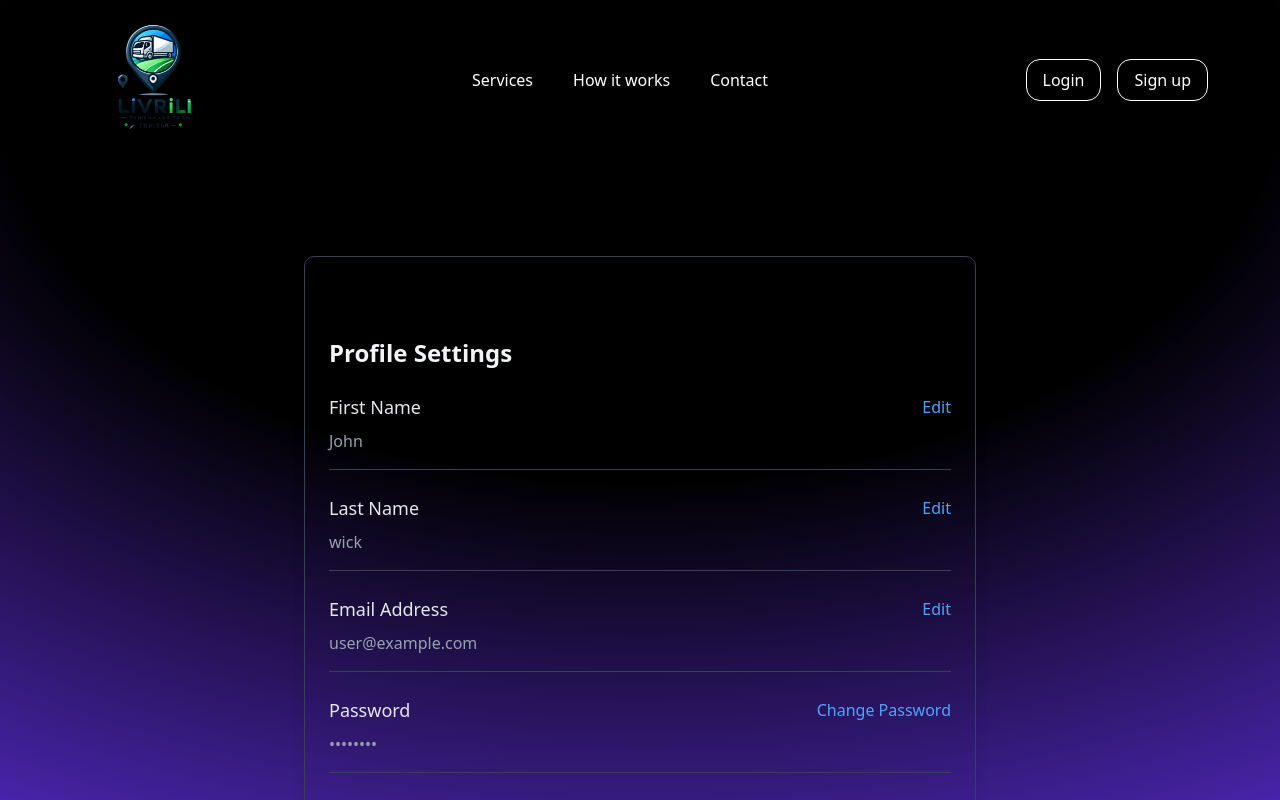
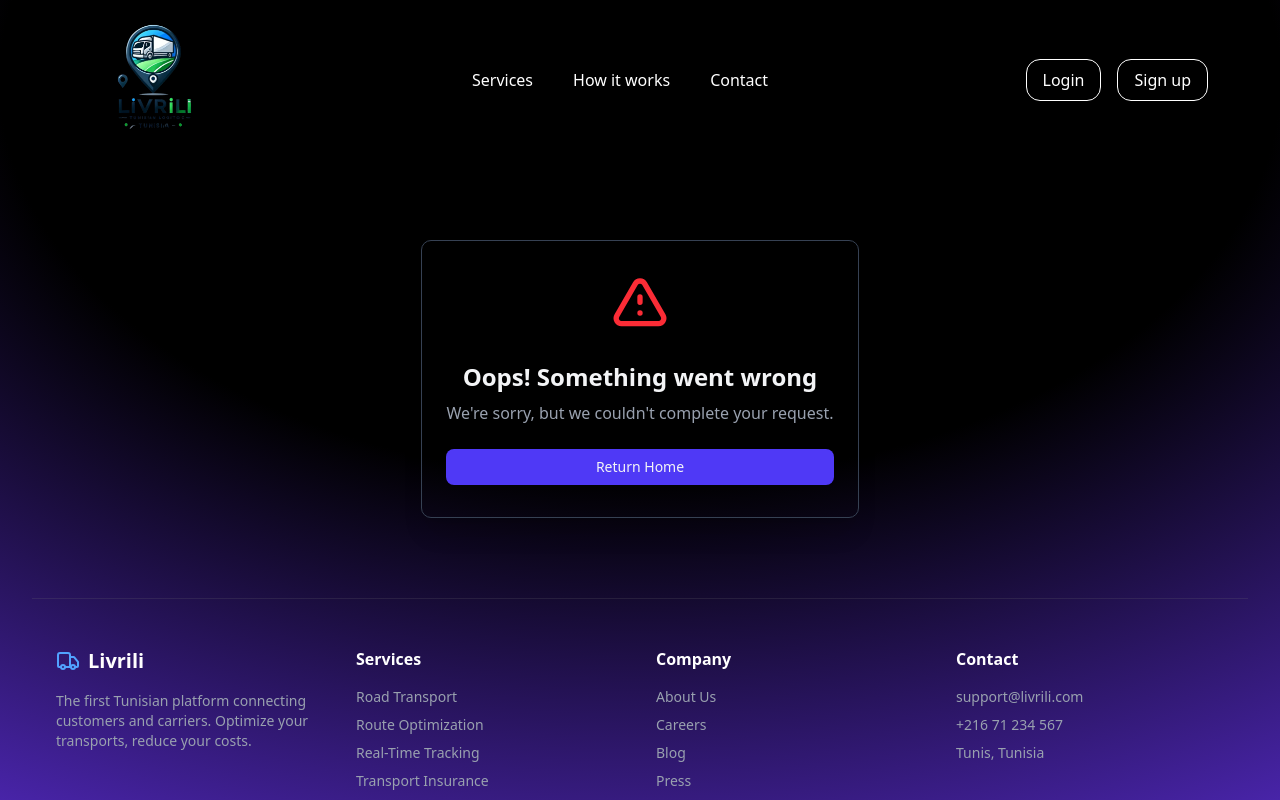
Before and after one commit to Hachem198/livrili, a React (Vite) app in the folder frontend/: page /profile in a window 1280 px wide. Shown: the top 800 px of the page. Built offline with nearby package versions, Linux system fonts and the light colour scheme; no server answers.

Commit message:
feat(errorPage):added error page

```diff
--- a/frontend/src/App.jsx
+++ b/frontend/src/App.jsx
@@ -10,8 +10,11 @@ import { Toaster } from "sonner";
 import { Packages } from "./pages/Packages";
 import AvailablePackagesPage from "./pages/AvailablePackagesPage";
 import { Profile } from "./pages/Profile";
+import userStore from "./store/userStore/userStore";
+import { ErrorPage } from "./pages/ErrorPage";
 
 function App() {
+  const { user } = userStore;
   return (
     <>
       <Toaster richColors position="bottom-right" />
@@ -19,12 +22,27 @@ function App() {
         <Route element={<Layout></Layout>}>
           <Route path="/" element={<Home></Home>}></Route>
           <Route path="/services" element={<Services></Services>}></Route>
+          {user ? (
             <Route path="/packages" element={<Packages></Packages>}></Route>
+          ) : (
+            <Route path="/packages" element={<ErrorPage></ErrorPage>}></Route>
+          )}
+          {user ? (
             <Route
               path="/availablepacks"
               element={<AvailablePackagesPage></AvailablePackagesPage>}
             ></Route>
+          ) : (
+            <Route
+              path="/availablepacks"
+              element={<ErrorPage></ErrorPage>}
+            ></Route>
+          )}
+          {user ? (
             <Route path="/profile" element={<Profile></Profile>}></Route>
+          ) : (
+            <Route path="/profile" element={<ErrorPage></ErrorPage>}></Route>
+          )}
         </Route>
         <Route path="/signup" element={<Signup></Signup>}></Route>
         <Route path="/login" element={<Login></Login>}></Route>
--- /dev/null
+++ b/frontend/src/pages/ErrorPage.jsx
@@ -0,0 +1,38 @@
+import React from "react";
+
+export const ErrorPage = () => {
+  return (
+    <div className="flex items-center justify-center p-20  text-gray-100">
+      <div className="text-center px-6 py-8 max-w-md mx-auto rounded-lg  shadow-xl border border-gray-700">
+        <div className="mb-6">
+          <svg
+            className="mx-auto h-16 w-16 text-red-500"
+            fill="none"
+            stroke="currentColor"
+            viewBox="0 0 24 24"
+            xmlns="http://www.w3.org/2000/svg"
+          >
+            <path
+              strokeLinecap="round"
+              strokeLinejoin="round"
+              strokeWidth="2"
+              d="M12 9v2m0 4h.01m-6.938 4h13.856c1.54 0 2.502-1.667 1.732-3L13.732 4c-.77-1.333-2.694-1.333-3.464 0L3.34 16c-.77 1.333.192 3 1.732 3z"
+            ></path>
+          </svg>
+        </div>
+        <h1 className="text-2xl font-bold mb-2">Oops! Something went wrong</h1>
+        <p className="text-gray-400 mb-6">
+          We're sorry, but we couldn't complete your request.
+        </p>
+        <div className="space-y-4">
+          <button
+            onClick={() => (window.location.href = "/")}
+            className="px-4 py-2 bg-indigo-600 hover:bg-indigo-700 rounded-md text-sm font-medium transition-colors w-full"
+          >
+            Return Home
+          </button>
+        </div>
+      </div>
+    </div>
+  );
+};
```
Lines whose indentation alone changed are shown as unchanged.
